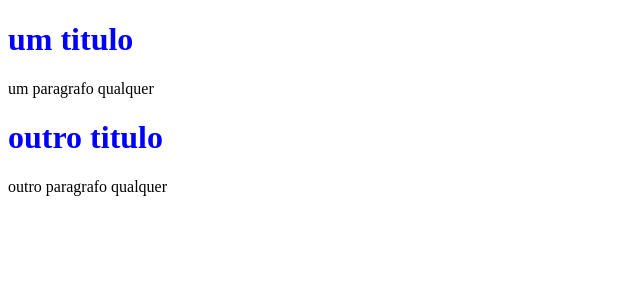
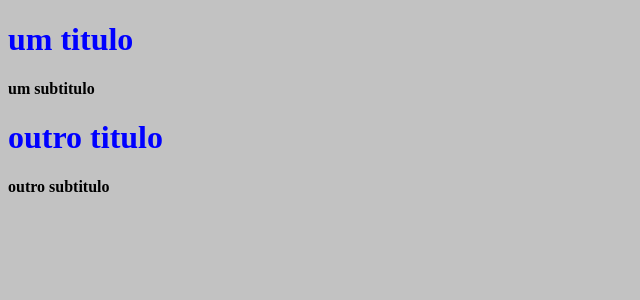
Before and after one commit to fariassilva/MODULO2, a Next.js app: page / in a window 1280 px wide. Shown: the top 300 px of the page, without its empty margins (0-640 px from the left). Built offline with nearby package versions, Linux system fonts and the light colour scheme.

Commit message:
criado estilo global e subtitulo

```diff
--- /dev/null
+++ b/pages/_app.jsx
@@ -0,0 +1,6 @@
+import '../src/Styles.css'
+function App({Component,pageProps}){
+
+  return <Component {...pageProps}/>
+}
+export default App
--- a/pages/index.jsx
+++ b/pages/index.jsx
@@ -1,12 +1,12 @@
 import Title from "../src/comonents/title/Title"
-
+import Subtitle from "../src/comonents/subtitle/Subtitle"
 function HomePage () {
   return(
     <div>
       <Title> um titulo</Title>
-      <p>um paragrafo qualquer</p>
+      <Subtitle text="um subtitulo"/>
       <Title>outro titulo</Title>
-      <p>outro paragrafo qualquer</p>
+      <Subtitle text="outro subtitulo"/>
     </div>
   )
 
--- /dev/null
+++ b/src/Styles.css
@@ -0,0 +1,4 @@
+body{
+
+  background-color: #c2c2c2;
+}
--- /dev/null
+++ b/src/comonents/subtitle/Subtitle.jsx
@@ -0,0 +1,9 @@
+function Subtitle ({text}) {
+
+  return(
+
+    <h4>{text}</h4>
+
+  )
+}
+export default Subtitle
```
